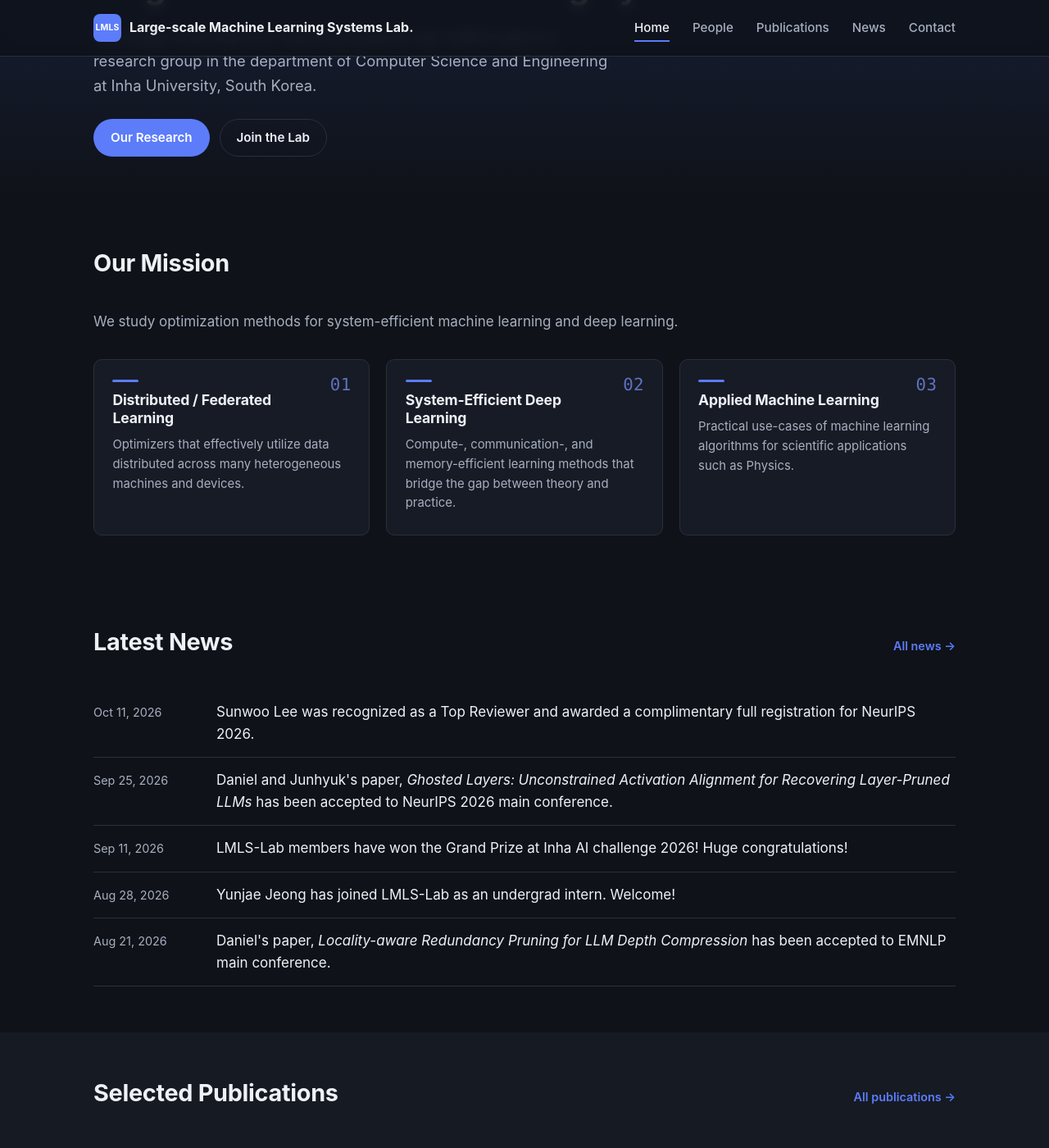
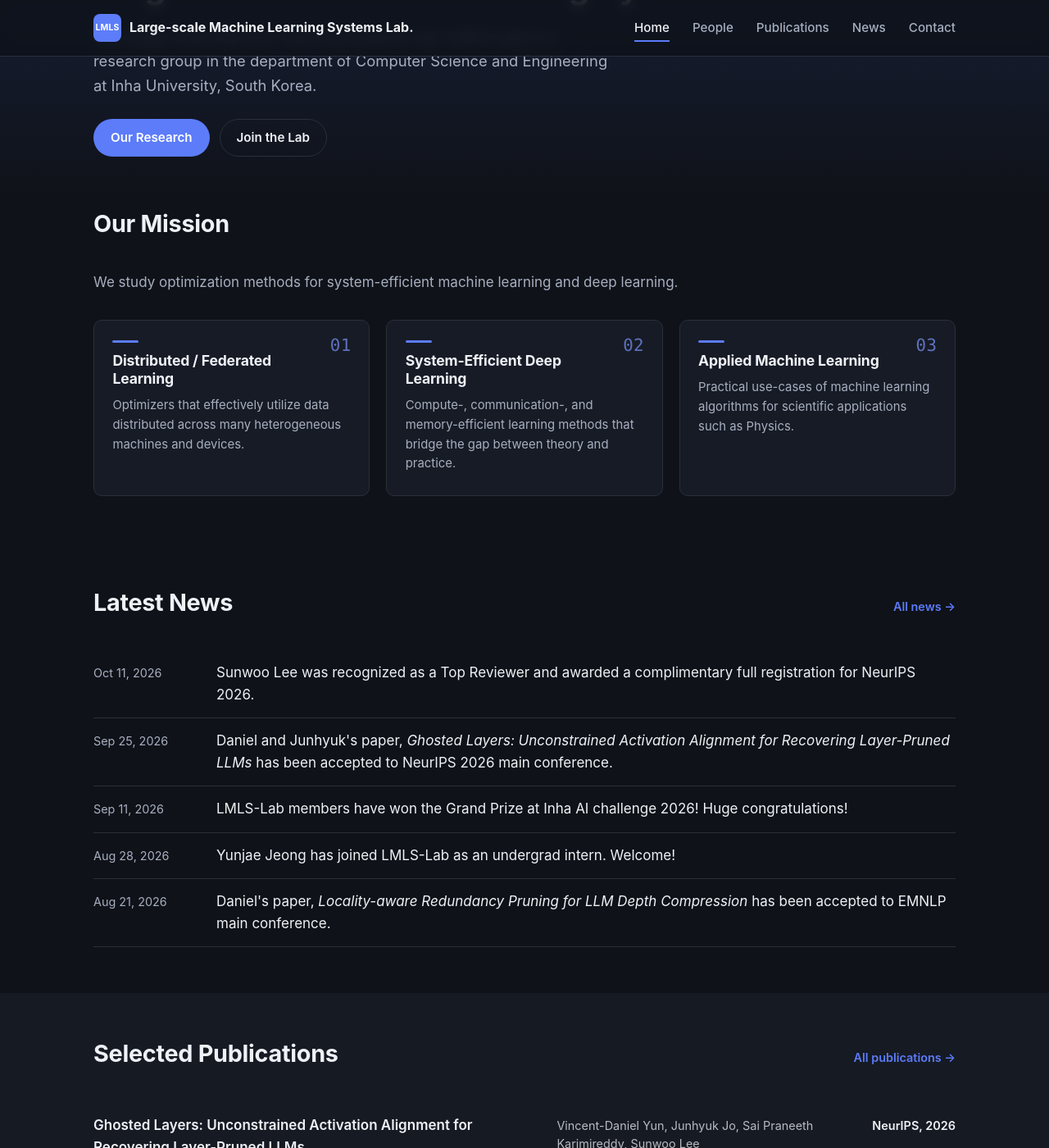
Before and after one commit to LMLS-Lab/lmls-lab.github.io, a Jekyll site: the page built from index.md, in a window 1280 px wide and 1400 px high, scrolled down 213 px. Shown: the whole window at 82% size. Built offline with Jekyll 4.4.1, drawn with Linux system fonts in a browser that asks for light colours.

Commit message:
Adjusted empty spaces.

```diff
--- a/assets/css/style.scss
+++ b/assets/css/style.scss
@@ -232,6 +232,8 @@ img { max-width: 100%; display: block; }
 /* ---------------- Sections ---------------- */
 
 .section { padding: 56px 0; }
+/* Tighten the gap between the hero buttons and the first section */
+.hero + .section { padding-top: 8px; }
 .section--muted { background: var(--color-bg-muted); }
 
 .section__head {
```
